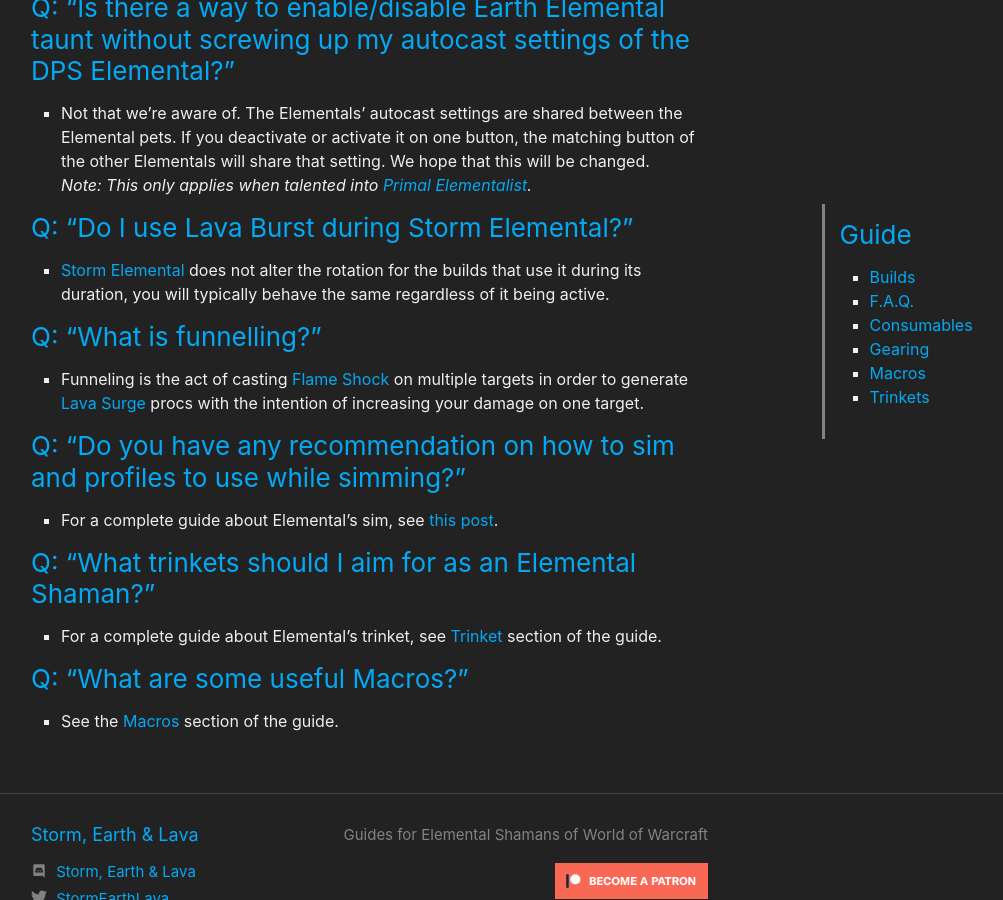
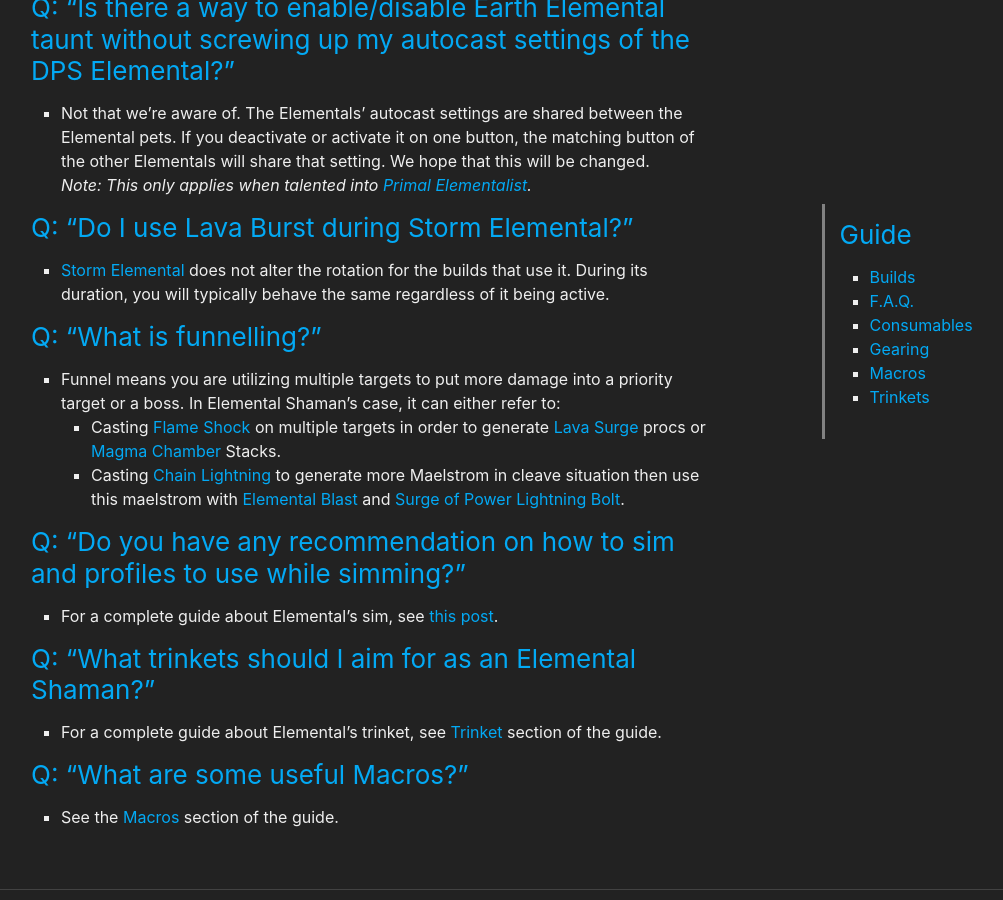
Before and after one commit to stormearthandlava/stormearthandlava.github.io, a Jekyll site: the page built from guide/general/faq.md, in a window 1280 px wide and 900 px high, scrolled down 2654 px. Shown: the whole window, without its empty margins (269-1272 px from the left). Built offline with Jekyll 4.4.1, drawn with Linux system fonts in a browser that asks for light colours; a script that is not in the unit is left out.

Commit message:
Small improvements

```diff
--- a/guide/general/faq.md
+++ b/guide/general/faq.md
@@ -62,10 +62,12 @@
 *Note: This only applies when talented into {{ site.data.talent.pe }}.*
 
 ### Q: "Do I use {{ site.data.spell.lvb }} during {{ site.data.talent.se }}?"
-* {{ site.data.talent.se }} does not alter the rotation for the builds that use it during its duration, you will typically behave the same regardless of it being active.
+* {{ site.data.talent.se }} does not alter the rotation for the builds that use it. During its duration, you will typically behave the same regardless of it being active.
 
 ### Q: "What is funnelling?"
-* Funneling is the act of casting {{ site.data.spell.fs }} on multiple targets in order to generate {{ site.data.talent.lvs }} procs with the intention of increasing your damage on one target.
+* Funnel means you are utilizing multiple targets to put more damage into a priority target or a boss. In Elemental Shaman's case, it can either refer to:
+  - Casting {{ site.data.spell.fs }} on multiple targets in order to generate {{ site.data.talent.lvs }} procs or {{ site.data.talent.magma_chamber }} Stacks.
+  - Casting {{ site.data.spell.cl }} to generate more Maelstrom in cleave situation then use this maelstrom with {{ site.data.talent.eb }} and {{ site.data.talent.sop }} {{ site.data.spell.lb }}.
 
 ### Q: "Do you have any recommendation on how to sim and profiles to use while simming?"
 * For a complete guide about Elemental's sim, see [this post]({{ site.baseurl }}{%link blog/_posts/2023-01-02-simming.md %}).
```
Also changed, not shown: guide/mythic_plus/DF_season_2.md (+1 -1 lines).
